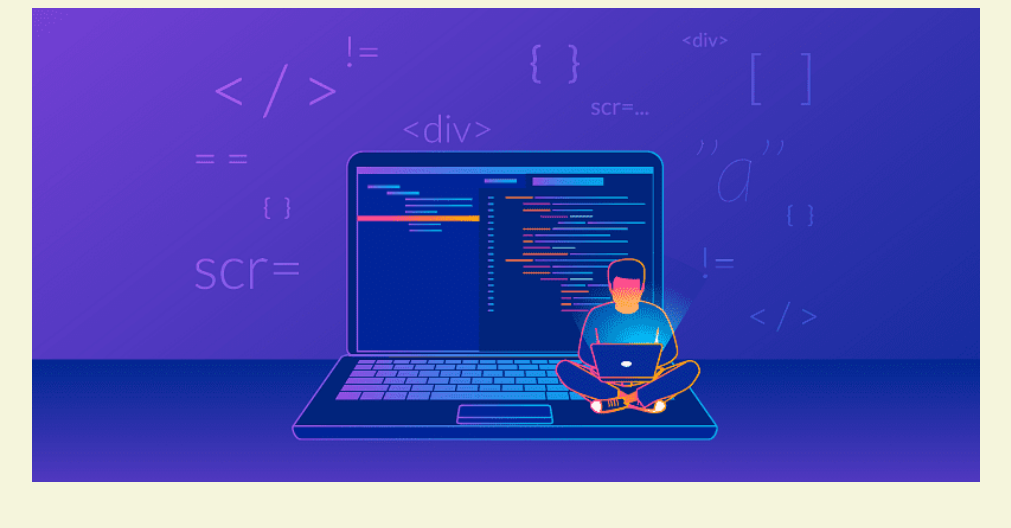
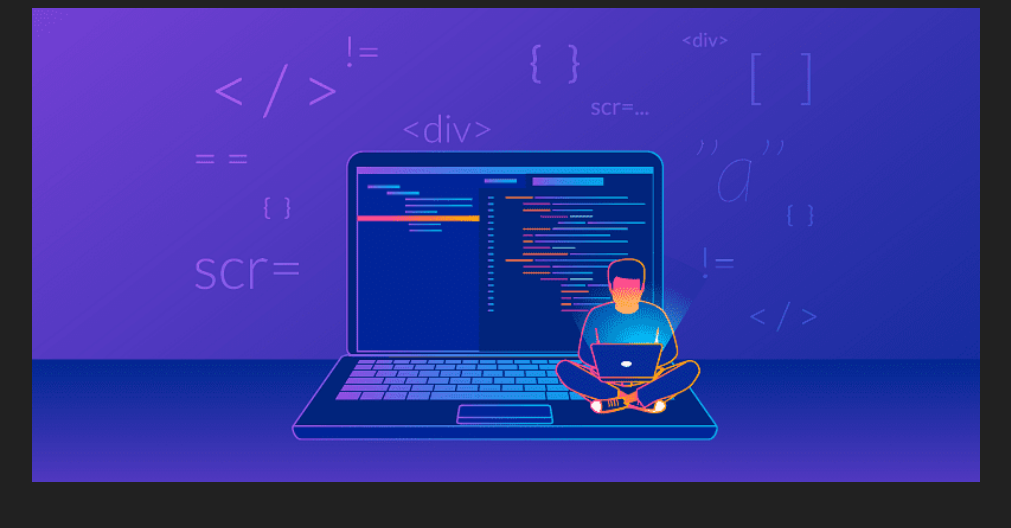
Before and after one commit to supriyayadav221/supriyayadav221.github.io, a plain HTML site: page index.html in a window 1280 px wide. Shown: the top 528 px of the page, without its empty margins (134-1145 px from the left). Drawn offline with Linux system fonts and the light colour scheme.

Commit message:
updated bgcolor

```diff
--- a/css/master.css
+++ b/css/master.css
@@ -11,7 +11,7 @@ a {
   }
 
   body {
-    background-color: beige;
+    background-color: #212121;
     color: black;
     font-family: Arial, Helvetica, sans-serif;
     text-align: center;
```
